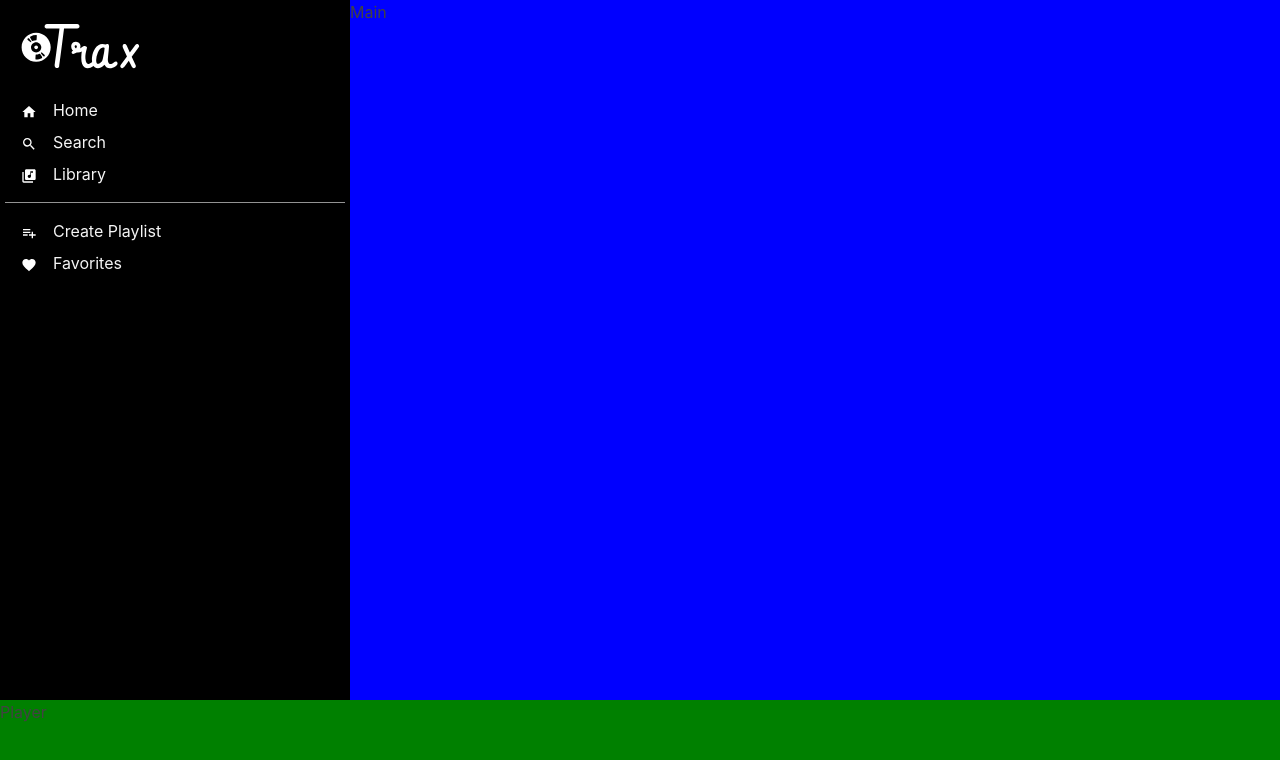
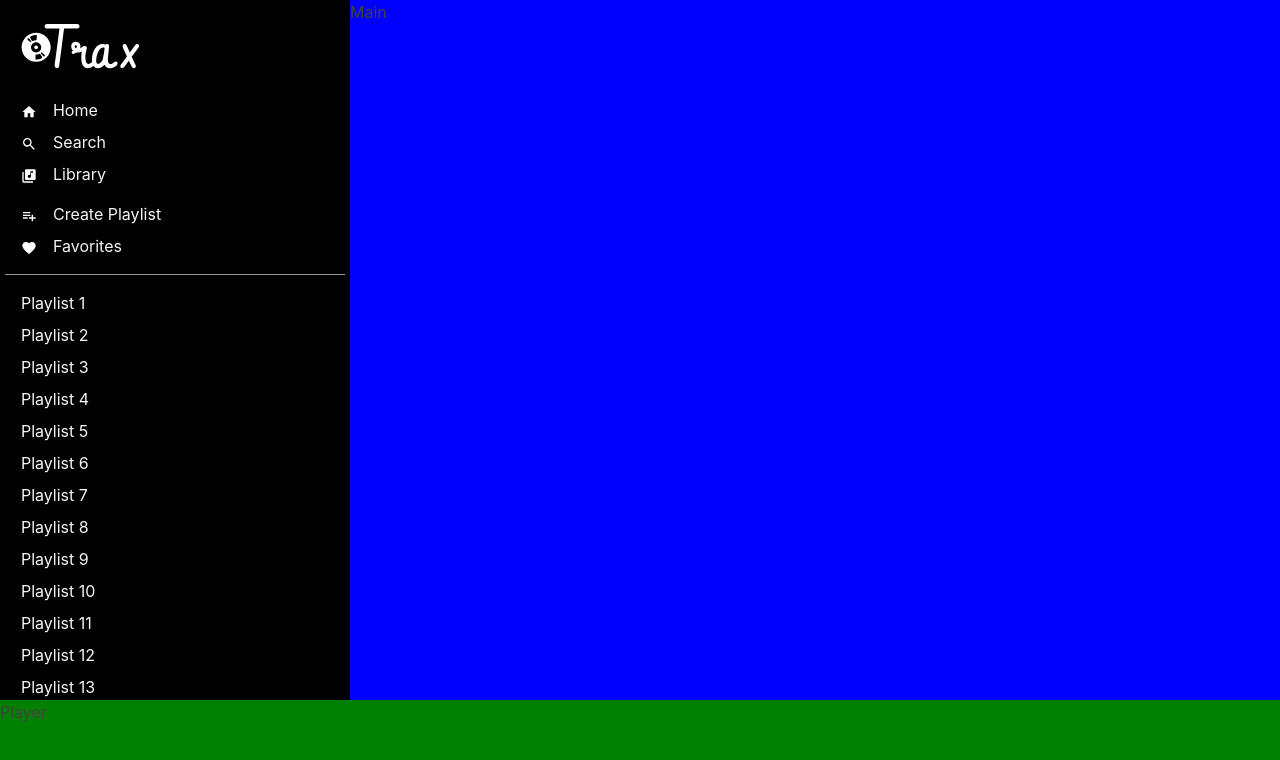
Before and after one commit to floroz/spotify-clone, a Next.js app: page / in a window 1280 px wide. Shown: the top 760 px of the page. Built offline with nearby package versions, Linux system fonts and the light colour scheme.

Commit message:
improv sidebar

```diff
--- a/components/page-layout.tsx
+++ b/components/page-layout.tsx
@@ -17,7 +17,6 @@ const PageLayout: React.FC<Props> = ({ children }) => {
         width={sidebarWidth}
         left="0"
         height={`calc(100vh - ${playbarHeigh})`}
-        overflowY="auto"
       >
         <Sidebar />
       </Box>
--- a/components/sidebar.tsx
+++ b/components/sidebar.tsx
@@ -38,6 +38,7 @@ const navMenu = [
     route: "/library",
   },
 ];
+
 const musicMenu = [
   {
     name: "Create Playlist",
@@ -51,10 +52,9 @@ const musicMenu = [
   },
 ];
 
-const Sidebar: React.VFC<Props> = (props: Props) => {
-  return (
-    <Box as="aside" w="100%" height="100%" px="0.31rem" color="gray.100">
-      <Box py={4}>
+const playlist = new Array(30).fill(1).map((_, i) => `Playlist ${i + 1}`);
+
+const Logo: React.VFC = () => (
   <Box w={30} mb={4} px={4}>
     <Image
       src="/traxlogo.svg"
@@ -64,6 +64,9 @@ const Sidebar: React.VFC<Props> = (props: Props) => {
       color="white"
     />
   </Box>
+);
+
+const NavMenu: React.VFC = () => (
   <Box mb={4}>
     <List spacing="2">
       {navMenu.map((item) => (
@@ -80,8 +83,10 @@ const Sidebar: React.VFC<Props> = (props: Props) => {
       ))}
     </List>
   </Box>
-        <Divider color="gray.100" />
-        <Box mt={4}>
+);
+
+const MusicMenu: React.VFC = () => (
+  <Box my={4}>
     <List spacing={2}>
       {musicMenu.map((item) => (
         <ListItem key={item.name} px={4} fontSize="md">
@@ -97,7 +102,32 @@ const Sidebar: React.VFC<Props> = (props: Props) => {
       ))}
     </List>
   </Box>
+);
+
+const ScrollableSidebar: React.VFC = () => (
+  <Box h="66%" overflowY="auto" p={4}>
+    <List spacing={2}>
+      {playlist.map((name) => (
+        <ListItem key={name}>
+          <LinkBox>
+            <Link href="/" passHref>
+              <LinkOverlay>{name}</LinkOverlay>
+            </Link>
+          </LinkBox>
+        </ListItem>
+      ))}
+    </List>
   </Box>
+);
+
+const Sidebar: React.VFC = () => {
+  return (
+    <Box as="aside" w="100%" height="100%" px="0.31rem" py={4} color="gray.100">
+      <Logo />
+      <NavMenu />
+      <MusicMenu />
+      <Divider color="gray.100" />
+      <ScrollableSidebar />
     </Box>
   );
 };
```
Lines whose indentation alone changed are shown as unchanged.
